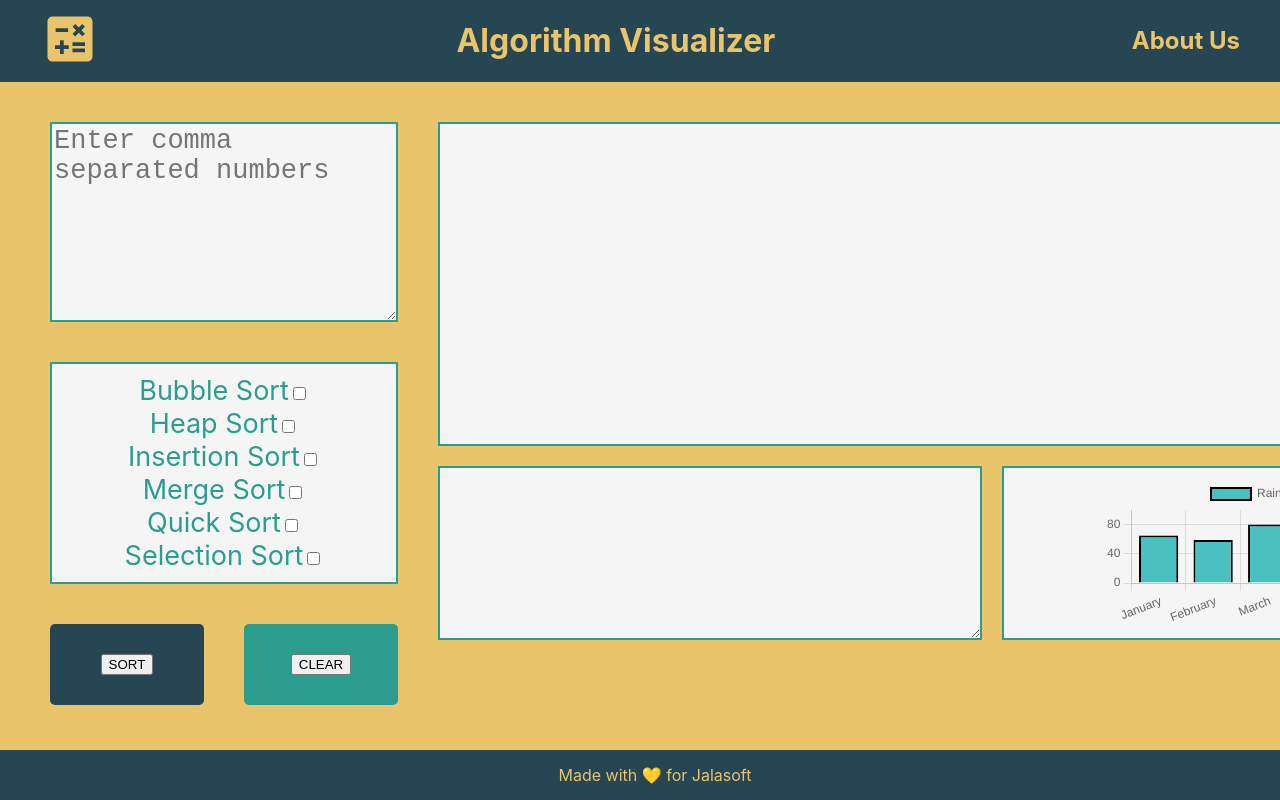
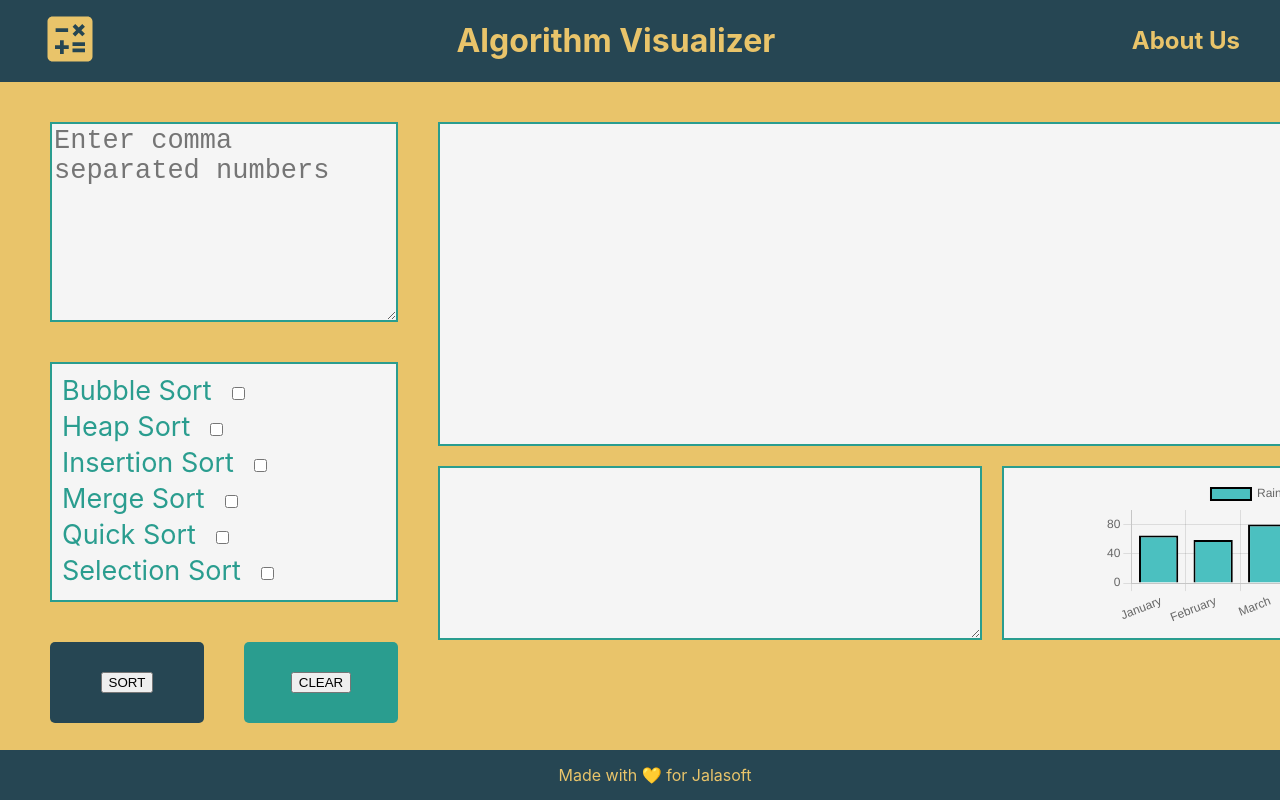
Before and after one commit to mariachi9999/sorting-visualizer, a React (Create React App) app in the folder client/: page / in a window 1280 px wide. Shown: the top 800 px of the page. Built offline with nearby package versions, Linux system fonts and the light colour scheme.

Commit message:
fixed layout?

```diff
--- a/client/src/components/SelectSort/SelectSort.jsx
+++ b/client/src/components/SelectSort/SelectSort.jsx
@@ -102,6 +102,7 @@ function SelectSort({ setState, selectedSort }) {
   return (
     <div id={styles.container} className={styles.container}>
       <form id={styles.form}>
+        <div className="checkbox"></div>
         <label>
           Bubble Sort
           <input
--- a/client/src/components/SelectSort/SelectSort.module.css
+++ b/client/src/components/SelectSort/SelectSort.module.css
@@ -16,6 +16,14 @@
   border-width: 2px;
   font-size: 27px;
   color: var(--primary);
-  text-align: center;
+  text-align: justify;
+}
 
+input[type="checkbox"] {
+  right: 0px;
+  top: 0px;
+  margin: 10px;
+  margin-left: 20px;
+  justify-content: space-between;
+  align-items: space-between;
 }
--- a/client/src/index.css
+++ b/client/src/index.css
@@ -66,10 +66,10 @@ textarea {
   display: flex;
   flex-basis: 50%;
   flex-direction: column;
-  min-height: 100%;
 }
 
 .container-box2 {
+  display: flex;
   top: 0px;
   flex-direction: column;
 }
@@ -78,17 +78,4 @@ textarea {
   display: flex;
   justify-content: space-between;
   min-height: 100%;
-  flex-basis: 100%;
 }
-
-.checkboxes input{
-  margin: 0px 0px 0px 0px;
-}
-
-.checkboxes label{
-  margin: 0px 20px 0px 3px;
-}
-
-.input{
-  text-align: justify;
-}
```
